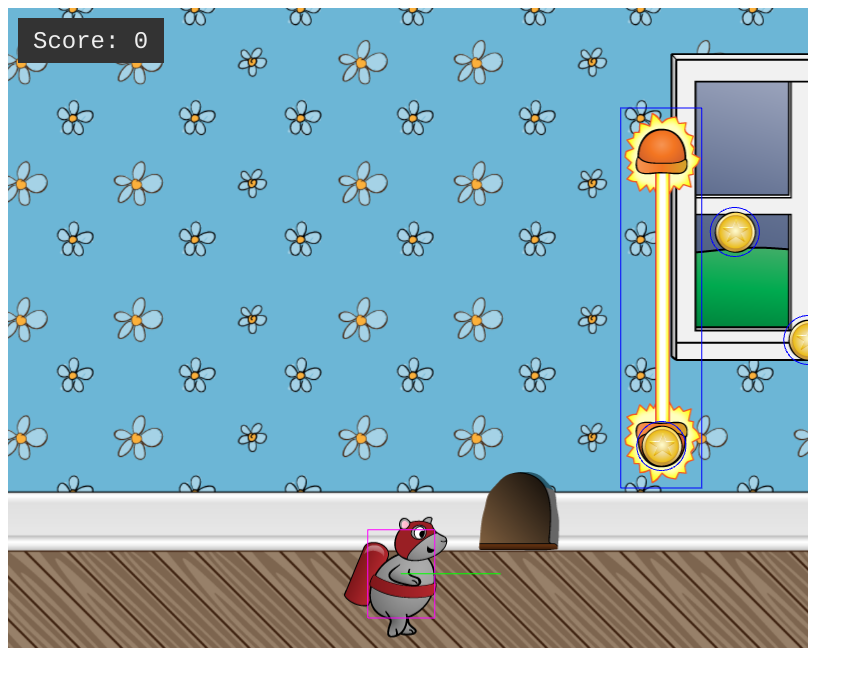
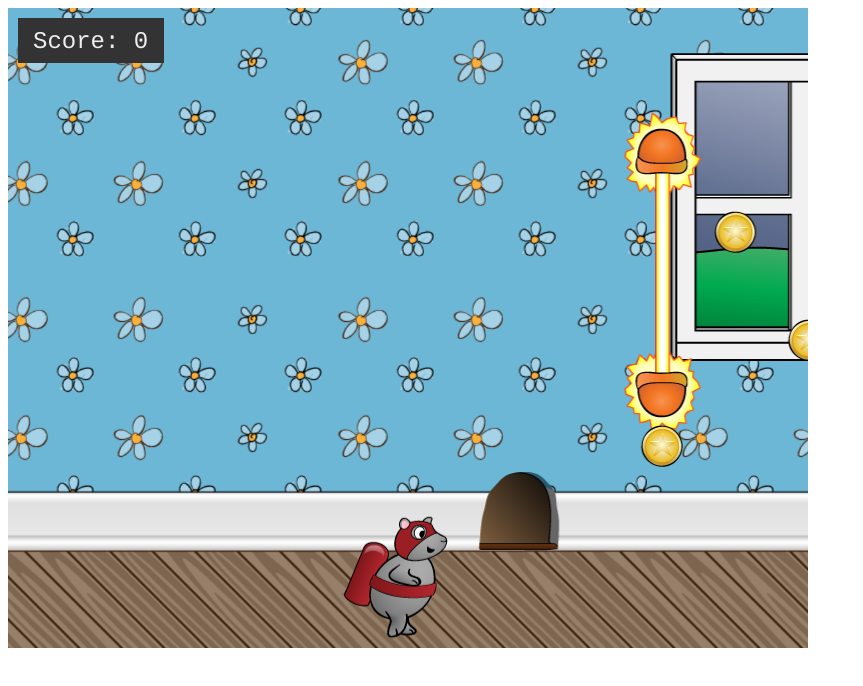
Before and after one commit to ralph-deng/demo-game, a website with bundled scripts: page src/index.html in a window 1280 px wide. Shown: the whole page, without its empty margins (0-863 px from the left). Built offline with nearby package versions, Linux system fonts and the light colour scheme; animation ran at ten frames a second.

Commit message:
🎨 refactor code

```diff
--- a/src/game/LaserObstacle.ts
+++ b/src/game/LaserObstacle.ts
@@ -6,7 +6,7 @@ export default class LaserObstacle extends Phaser.GameObjects.Container {
     super(scene, x, y);
     const top = scene.add.image(0, 0, TextureKeys.LaserEnd).setOrigin(0.5, 0);
     const middle = scene.add.image(0, top.y + top.displayHeight, TextureKeys.LaserMiddle).setOrigin(0.5, 0);
-    middle.setDisplaySize(middle.width, 200);
+    middle.setDisplaySize(middle.width, 150);
     const bottom = scene.add.image(0, middle.y + middle.displayHeight, TextureKeys.LaserEnd).setOrigin(0.5, 0).setFlipY(true);
     this.add(top);
     this.add(middle);
--- a/src/game/RocketMouse.ts
+++ b/src/game/RocketMouse.ts
@@ -18,8 +18,13 @@ export default class RocketMouse extends Phaser.GameObjects.Container {
 
   constructor(scene: Phaser.Scene, x: number, y: number) {
     super(scene, x, y);
-    this.mouse = scene.add.sprite(0, 0, TextureKeys.RocketMouse).setOrigin(0.5, 1).play(AnimationKeys.RocketMouseRun);
-    this.flames = scene.add.sprite(-63, -15, TextureKeys.RocketMouse).play(AnimationKeys.RocketFlamesOn);
+
+    this.mouse = scene.add.sprite(0, 0, TextureKeys.RocketMouse).setOrigin(0.5, 1);
+    this.flames = scene.add.sprite(-63, -15, TextureKeys.RocketMouse);
+    this.createAnimations();
+    this.mouse.play(AnimationKeys.RocketMouseRun);
+    this.flames.play(AnimationKeys.RocketFlamesOn);
+
     this.enableJetpack(false);
     this.cursors = scene.input.keyboard.createCursorKeys();
     this.add(this.flames);
@@ -65,9 +70,6 @@ export default class RocketMouse extends Phaser.GameObjects.Container {
         break;
       case MouseState.Dead:
         body.setVelocity(0, 0);
-        // if (!this.scene.scene.isActive(SceneKeys.GameOver)) {
-        //   this.scene.scene.run(SceneKeys.GameOver);
-        // }
         this.emitter.emit('dead');
         break;
     }
@@ -88,4 +90,59 @@ export default class RocketMouse extends Phaser.GameObjects.Container {
   registerDeadListener(listener: Function) {
     this.emitter.on('dead', listener);
   }
+
+  private createAnimations() {
+    this.mouse.anims.create({
+      key: AnimationKeys.RocketMouseRun,
+      frames: this.mouse.anims.generateFrameNames(TextureKeys.RocketMouse, {
+        start: 1,
+        end: 4,
+        prefix: 'rocketmouse_run',
+        zeroPad: 2,
+        suffix: '.png'
+      }),
+      frameRate: 5,
+      repeat: -1
+    });
+
+    this.mouse.anims.create({
+      key: AnimationKeys.RocketMouseFall,
+      frames: [{
+        key: TextureKeys.RocketMouse,
+        frame: 'rocketmouse_fall01.png'
+      }]
+    });
+
+    this.mouse.anims.create({
+      key: AnimationKeys.RocketMouseFly,
+      frames: [{
+        key: TextureKeys.RocketMouse,
+        frame: 'rocketmouse_fly01.png'
+      }]
+    });
+
+    this.mouse.anims.create({
+      key: AnimationKeys.RocketFlamesOn,
+      frames: this.mouse.anims.generateFrameNames(TextureKeys.RocketMouse, {
+        start: 1,
+        end: 2,
+        prefix: 'flame',
+        suffix: '.png'
+      }),
+      frameRate: 5,
+      repeat: -1
+    });
+
+    this.mouse.anims.create({
+      key: AnimationKeys.RocketMouseDead,
+      frames: this.mouse.anims.generateFrameNames(TextureKeys.RocketMouse, {
+        start: 1,
+        end: 2,
+        prefix: 'rocketmouse_dead',
+        zeroPad: 2,
+        suffix: '.png'
+      }),
+      frameRate: 5,
+    });
+  }
 };
--- a/src/index.html
+++ b/src/index.html
@@ -1,6 +1,6 @@
 <html>
 	<head>
-		<title>Phaser3 + Parceljs Template</title>
+		<title>Demo Game</title>
 	</head>
 	<body>
 		<script src="main.ts"></script>
--- a/src/main.ts
+++ b/src/main.ts
@@ -11,7 +11,7 @@ const config: Phaser.Types.Core.GameConfig = {
 		default: 'arcade',
 		arcade: {
 			gravity: { y: 200 },
-			debug: true
+			debug: false
 		}
 	},
 	scene: [Preloader, Game, GameOver]
--- a/src/scenes/Game.ts
+++ b/src/scenes/Game.ts
@@ -1,7 +1,6 @@
 import Phaser from 'phaser';
 import TextureKeys from '../consts/TextureKeys';
 import SceneKeys from '../consts/SceneKeys';
-import AnimationKeys from '../consts/AnimationKeys';
 import RocketMouse from '../game/RocketMouse';
 import LaserObstacle from '../game/LaserObstacle';
 
@@ -31,7 +30,7 @@ export default class Game extends Phaser.Scene {
   create() {
     const width = this.scale.width;
     const height = this.scale.height;
-    // this.add.image(0, 0, 'background').setOrigin(0, 0);
+
     this.background = this.add.tileSprite(0, 0, width, height, TextureKeys.Background).setOrigin(0).setScrollFactor(0, 0);
     this.mouseHole = this.add.image(Phaser.Math.Between(500, 1500), 501, TextureKeys.MouseHole);
     this.window1 = this.add.image(Phaser.Math.Between(500, 1500), 200, TextureKeys.Window1);
@@ -40,7 +39,7 @@ export default class Game extends Phaser.Scene {
     this.bookcase1 = this.add.image(Phaser.Math.Between(2300, 2700), 580, TextureKeys.Bookcase1).setOrigin(0.5, 1);
     this.bookcase2 = this.add.image(Phaser.Math.Between(3000, 3500), 580, TextureKeys.Bookcase2).setOrigin(0.5, 1);
     this.bookcases = [this.bookcase1, this.bookcase2];
-    // const mouse = this.physics.add.sprite(width * 0.5, height - 30, TextureKeys.RocketMouse, 'rocketmouse_fly01.png').setOrigin(0.5, 1).play(AnimationKeys.RocketMouseRun);
+
     this.laserObstacle = new LaserObstacle(this, 900, 100);
     this.add.existing(this.laserObstacle);
 
@@ -49,11 +48,6 @@ export default class Game extends Phaser.Scene {
 
     this.mouse = new RocketMouse(this, width * 0.5, height - 30);
     this.add.existing(this.mouse);
-    // const body = mouse.body as Phaser.Physics.Arcade.Body;
-    // body.setCollideWorldBounds(true);
-    // body.setVelocityX(200);
-    // body.setSize(mouse.width, mouse.height);
-    // body.setOffset(mouse.width * -0.5, -mouse.height);
 
     this.physics.world.setBounds(0, 0, Number.MAX_SAFE_INTEGER, height - 30);
     this.cameras.main.startFollow(this.mouse);
@@ -88,6 +82,7 @@ export default class Game extends Phaser.Scene {
     this.wrapWindows();
     this.wrapBookcases();
     this.wrapLaserObtacle();
+    this.teleportBackwards();
   }
 
   private wrapMouseHole() {
@@ -133,8 +128,6 @@ export default class Game extends Phaser.Scene {
         return Math.abs(this.bookcase1.x - window.x) <= window.width;
       });
       this.bookcase1.visible = !overlap;
-
-      this.spawnCoins();
     }
 
     width = this.bookcase2.width;
@@ -201,4 +194,40 @@ export default class Game extends Phaser.Scene {
     this.score += 1;
     this.scoreLabel.text = `Score: ${this.score}`;
   }
+
+  private teleportBackwards() {
+    const scrollX = this.cameras.main.scrollX;
+    const maxX = 2380;
+
+    if (scrollX > maxX) {
+      this.mouse.x -= maxX;
+      this.mouseHole.x -= maxX;
+
+      this.windows.forEach(win => {
+        win.x -= maxX;
+      });
+
+      this.bookcases.forEach(bc => {
+        bc.x -= maxX;
+      });
+
+      this.laserObstacle.x -= maxX;
+      const laserBody = this.laserObstacle.body as Phaser.Physics.Arcade.StaticBody;
+      laserBody.x -= maxX;
+
+      this.spawnCoins();
+
+      this.coins.children.each(child => {
+        const coin = child as Phaser.Physics.Arcade.Sprite;
+
+        if (!coin.active) {
+          return;
+        }
+
+        coin.x -= maxX;
+        const body = coin.body as Phaser.Physics.Arcade.StaticBody;
+        body.updateFromGameObject();
+      });
+    }
+  }
 };
--- a/src/scenes/GameOver.ts
+++ b/src/scenes/GameOver.ts
@@ -18,11 +18,5 @@ export default class GameOver extends Phase.Scene {
       shadow: { fill: true, blur: 0, offsetY: 0 },
       padding: { left: 15, right: 15, top: 10, bottom: 10 }
     }).setOrigin(0.5);
-
-    // this.input.keyboard.once('keydown-SPACE', () => {
-    //   this.scene.stop(SceneKeys.GameOver);
-    //   this.scene.stop(SceneKeys.Game);
-    //   this.scene.start(SceneKeys.Game);
-    // });
   }
 }
--- a/src/scenes/Preloader.ts
+++ b/src/scenes/Preloader.ts
@@ -1,7 +1,6 @@
 import Phaser from 'phaser';
 import TextureKeys from '../consts/TextureKeys';
 import SceneKeys from '../consts/SceneKeys';
-import AnimationKeys from '../consts/AnimationKeys';
 
 export default class Preloader extends Phaser.Scene {
   constructor() {
@@ -22,56 +21,6 @@ export default class Preloader extends Phaser.Scene {
   }
 
   create() {
-    this.anims.create({
-      key: AnimationKeys.RocketMouseRun,
-      frames: this.anims.generateFrameNames(TextureKeys.RocketMouse, {
-        start: 1,
-        end: 4,
-        prefix: 'rocketmouse_run',
-        zeroPad: 2,
-        suffix: '.png'
-      }),
-      frameRate: 5,
-      repeat: -1
-    });
-    this.anims.create({
-      key: AnimationKeys.RocketMouseFall,
-      frames: [{
-        key: TextureKeys.RocketMouse,
-        frame: 'rocketmouse_fall01.png'
-      }]
-    });
-    this.anims.create({
-      key: AnimationKeys.RocketMouseFly,
-      frames: [{
-        key: TextureKeys.RocketMouse,
-        frame: 'rocketmouse_fly01.png'
-      }]
-    });
-    this.anims.create({
-      key: AnimationKeys.RocketFlamesOn,
-      frames: this.anims.generateFrameNames(TextureKeys.RocketMouse, {
-        start: 1,
-        end: 2,
-        prefix: 'flame',
-        suffix: '.png'
-      }),
-      frameRate: 5,
-      repeat: -1
-    });
-
-    this.anims.create({
-      key: AnimationKeys.RocketMouseDead,
-      frames: this.anims.generateFrameNames(TextureKeys.RocketMouse, {
-        start: 1,
-        end: 2,
-        prefix: 'rocketmouse_dead',
-        zeroPad: 2,
-        suffix: '.png'
-      }),
-      frameRate: 5,
-    });
-
     this.scene.start(SceneKeys.Game);
   }
 };
```
Also changed, not shown: src/scenes/HelloWorldScene.ts (deleted, +0 -39 lines), README.md, 2 other files.
